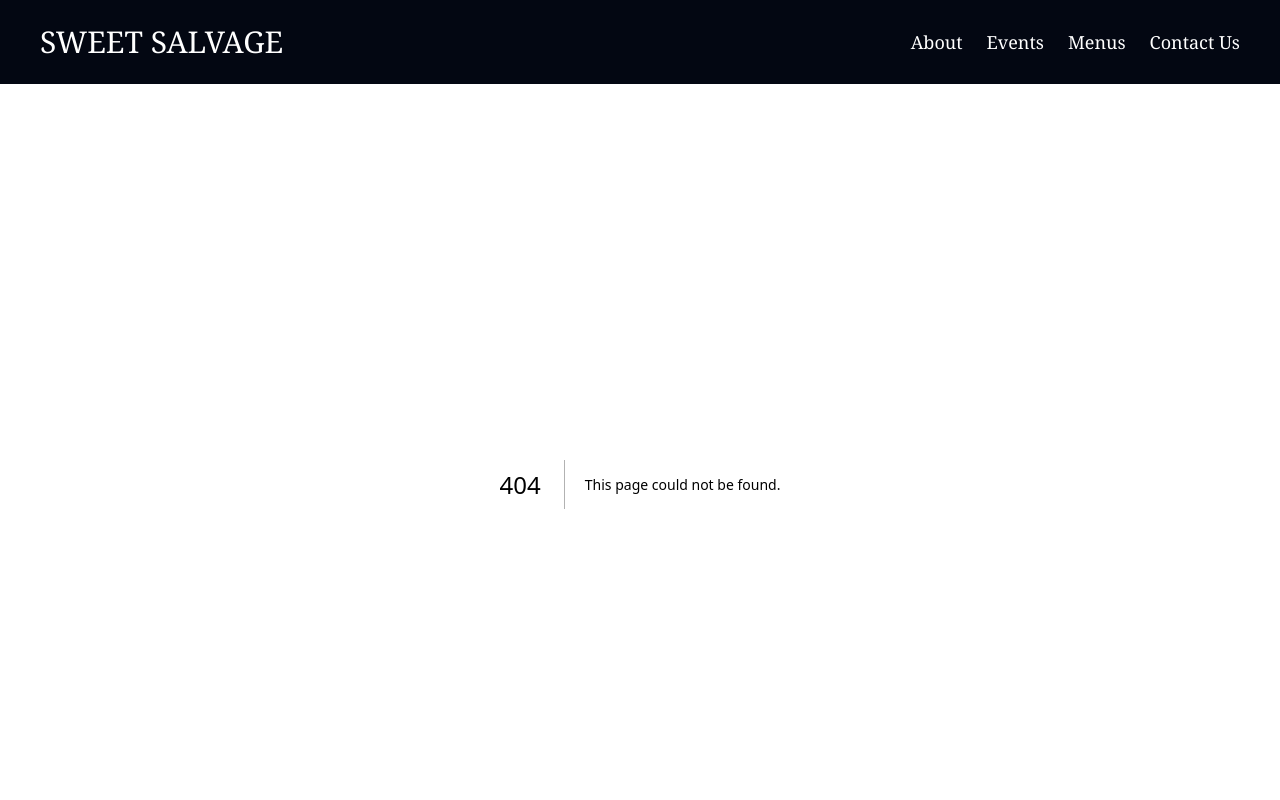
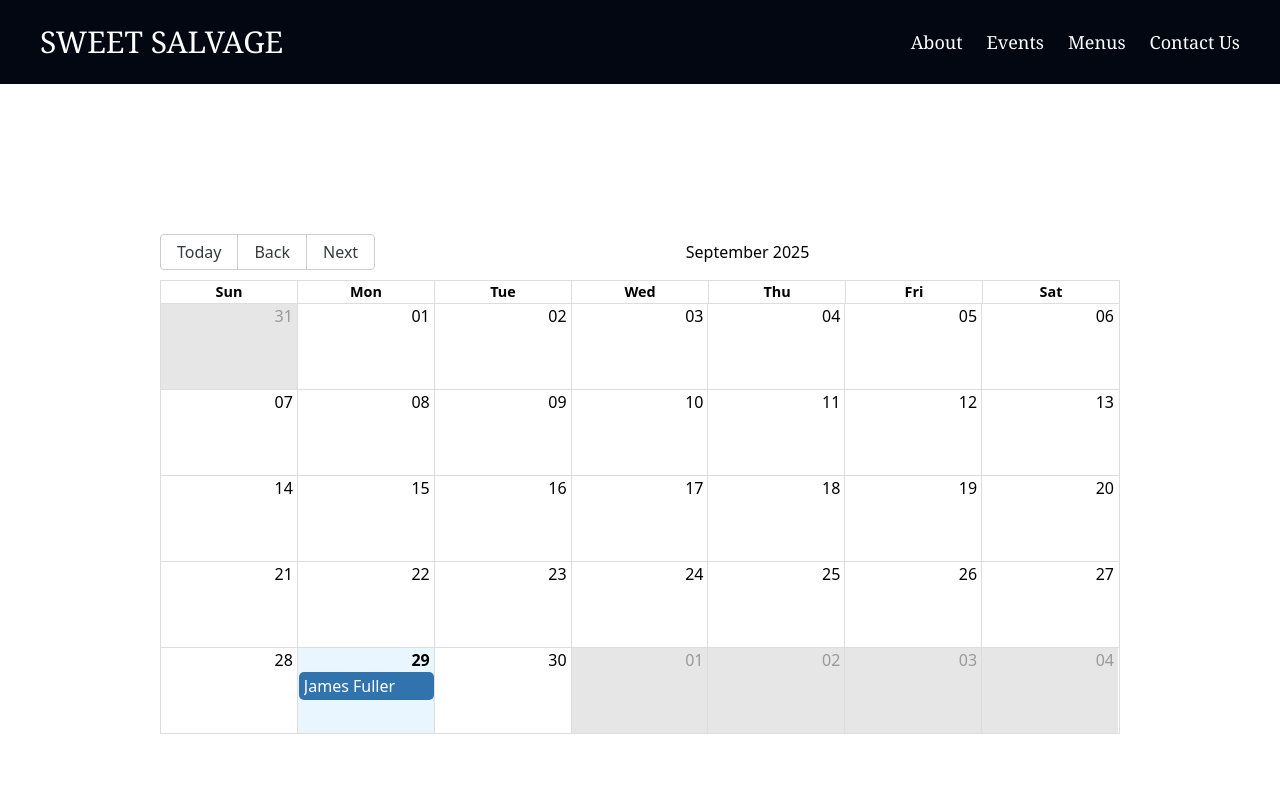
Before and after one commit to b-crites/sweetsalvage, a Next.js app: page /events in a window 1280 px wide. Before the commit this address had no page. Shown: the top 800 px of the page. Built offline with nearby package versions, Linux system fonts and the light colour scheme.

Commit message:
Got the calendar working and still working on the clicking into the event tab

```diff
--- /dev/null
+++ b/app/components/EventsModal.jsx
@@ -0,0 +1,19 @@
+import React from 'react';
+
+
+const EventsModal = ({ isOpen, onClose, event }) => {
+  if (!isOpen) return null;
+
+  return (
+    <div className="modal-overlay" onClick={onClose}>
+      <div className="modal-content" onClick={(e) => e.stopPropagation()}>
+        <h2>{event.title}</h2>
+        <p>Start: {moment(event.start).format('MMMM Do YYYY, h:mm a')}</p>
+        <p>End: {moment(event.end).format('MMMM Do YYYY, h:mm a')}</p>
+        <button onClick={onClose}>Close</button>
+      </div>
+    </div>
+  );
+};
+
+export default EventsModal;
--- a/app/components/Form.jsx
+++ b/app/components/Form.jsx
@@ -53,7 +53,7 @@ export default function Form() {
 
     // Collect common data
     const formData = {
-      selectedForm: selectedValue, // Add selectedValue to capture form type
+      selectedValue, // Add selectedValue to capture form type
       firstName,
       lastName,
       email,
--- /dev/null
+++ b/app/components/MonthSelectionModal.jsx
@@ -0,0 +1,63 @@
+import React from 'react';
+
+const MonthSelectionModal = ({ isOpen, onClose, onStart, setSelectedMonths }) => {
+  const handleChange = (e) => {
+    setSelectedMonths(parseInt(e.target.value, 10));
+  };
+
+
+
+  return (
+    isOpen && (
+      <div className='bg-black z-50' style={modalStyles}>
+
+        <div className='grid grid-cols-1' style={modalContentStyles}>
+          <div className='ms-auto '>
+        <button className='text-gray-500' onClick={onClose}>X</button>
+        </div>
+          <h2 className='py-2 px-10'>Select Number of Months</h2>
+          <select onChange={handleChange}>
+            <option value="0">0 Months</option>
+            <option value="1">1 Month</option>
+            <option value="2">2 Months</option>
+            <option value="3">3 Months</option>
+            <option value="4">4 Months</option>
+            <option value="5">5 Months</option>
+            <option value="6">6 Months</option>
+            <option value="7">7 Months</option>
+            <option value="8">8 Months</option>
+            <option value="9">9 Months</option>
+            <option value="10">10 Months</option>
+            <option value="11">11 Months</option>
+            <option value="12">12 Months</option>
+          </select>
+          <div className='mt-5'>
+          <button className='bg-green-500 text-white font-bold rounded py-2 px-4' onClick={onStart}>Start</button>
+          </div>
+        </div>
+      </div>
+    )
+  );
+};
+
+// Styles for the modal
+const modalStyles = {
+  position: 'fixed',
+  top: 0,
+  left: 0,
+  right: 0,
+  bottom: 0,
+  backgroundColor: 'rgba(0, 0, 0, 0.5)',
+  display: 'flex',
+  justifyContent: 'center',
+  alignItems: 'center',
+};
+
+const modalContentStyles = {
+  backgroundColor: 'white',
+  padding: '10px',
+  borderRadius: '8px',
+  textAlign: 'center',
+};
+
+export default MonthSelectionModal;
--- /dev/null
+++ b/app/events/page.jsx
@@ -0,0 +1,154 @@
+"use client";
+
+import { Calendar, momentLocalizer } from "react-big-calendar";
+import moment from "moment";
+import { useEffect, useState } from "react";
+import "react-big-calendar/lib/css/react-big-calendar.css";
+import MonthSelectionModal from "../components/MonthSelectionModal";
+import EventsModal from "../components/EventsModal";
+
+const localizer = momentLocalizer(moment);
+
+export default function Events() {
+  const [isClient, setIsClient] = useState(false);
+  const [currentDate, setCurrentDate] = useState(new Date());
+  const [isPresentationMode, setIsPresentationMode] = useState(false);
+  const [events] = useState([
+
+      {
+        start: moment().toDate(),
+        end: moment().add(1,'hour').toDate(),
+        title: "James Fuller",
+      }
+      ,
+      {
+        start: moment('2024-11-09T10:00:00').toDate(),
+        end: moment('2024-11-09T10:00:00').toDate(),
+        title: "The Cramer Boys",
+      }
+
+  ]);
+
+  const [isModalOpen, setIsModalOpen] = useState(false);
+  const [selectedEvent, setSelectedEvent] = useState(null);
+
+  const handleEventClick = (event) => {
+    setSelectedEvent(event);
+    setIsModalOpen(true);
+  };
+
+  const [selectedMonths, setSelectedMonths] = useState(""); // State for selected months
+  const [showModal, setShowModal] = useState(false); // State to control modal visibility
+
+  useEffect(() => {
+    setIsClient(true);
+  }, []);
+
+  useEffect(() => {
+    let interval;
+    let monthIndex = 0; // Initialize month index to track the current month in rotation
+
+    if (isPresentationMode && selectedMonths > 0) {
+      // Only start interval if selectedMonths is greater than 0
+      interval = setInterval(() => {
+        // Get the new date based on the current month index
+        const newDate = moment().add(monthIndex, "month").toDate();
+        setCurrentDate(newDate);
+
+        // Increment the month index
+        monthIndex++;
+
+        // Reset month index if it exceeds selected months
+        if (monthIndex > selectedMonths) {
+          monthIndex = 0; // Restart the rotation
+        }
+      }, 1000); // Change month every 15 seconds
+    }
+
+    return () => {
+      if (interval) clearInterval(interval);
+    };
+  }, [isPresentationMode, selectedMonths]); // Include selectedMonths in dependency array
+
+  useEffect(() => {
+    const handleKeyDown = (event) => {
+      // Check for Ctrl + P to show modal
+      if (event.ctrlKey && event.key === "p") {
+        event.preventDefault(); // Prevent the default action
+        setShowModal(true); // Show modal for month selection
+      }
+
+      // Check for Esc to exit presentation mode
+      if (event.key === "Escape") {
+        setIsPresentationMode(false);
+      }
+    };
+
+    document.addEventListener("keydown", handleKeyDown);
+    return () => {
+      document.removeEventListener("keydown", handleKeyDown);
+    };
+  }, []);
+
+  const handleNavigate = (date) => {
+    setCurrentDate(date);
+  };
+
+  const startPresentation = () => {
+    setShowModal(false);
+    setIsPresentationMode(true);
+    // Set the current date to include the selected months in the rotation
+    setCurrentDate(new Date()); // Reset to the current date for the presentation
+  };
+
+  if (!isClient) return null;
+
+
+  return (
+    <div style={{ textAlign: "center" }}>
+      <MonthSelectionModal
+        isOpen={showModal}
+        onClose={() => setShowModal(false)}
+        onStart={startPresentation}
+        setSelectedMonths={setSelectedMonths}
+      />
+      <div
+        style={{
+          position: isPresentationMode ? "fixed" : "relative",
+          top: 0,
+          left: 0,
+          width: "100vw",
+          height: "100vh",
+          backgroundColor: isPresentationMode ? "white" : "initial",
+          zIndex: isPresentationMode ? 1000 : "initial",
+          display: "flex",
+          flexDirection: "column",
+          justifyContent: "center",
+          alignItems: "center",
+          overflow: isPresentationMode ? "hidden" : "initial",
+        }}
+      >
+        {isPresentationMode && (
+          <h2 style={{ fontSize: "2rem", marginBottom: "20px" }}>
+            {moment(currentDate).format("MMMM YYYY")}
+          </h2>
+        )}
+        <Calendar
+          localizer={localizer}
+          date={currentDate}
+          onNavigate={handleNavigate}
+          defaultView="month"
+          views={["month"]}
+          events={events}
+          style={{
+            height: isPresentationMode ? "80vh" : "500px",
+            width: isPresentationMode ? "90vw" : "75%",
+          }}
+          toolbar={!isPresentationMode} // Only show the toolbar when not in presentation mode
+          onSelectEvent={handleEventClick}
+        />
+      </div>
+      <EventsModal isOpen={isModalOpen} onClose={() => setIsModalOpen(false)} event={selectedEvent} />
+    </div>
+  );
+}
--- a/app/globals.css
+++ b/app/globals.css
@@ -7,7 +7,3 @@
     align-items: center;
     display: flex;
 }
-
-.helpMePlease{
-    color:red
-}
--- a/package.json
+++ b/package.json
@@ -10,8 +10,11 @@
   },
   "dependencies": {
     "boxicons": "^2.1.4",
+    "moment": "^2.30.1",
+    "moment-timezone": "^0.5.46",
     "next": "14.2.14",
     "react": "^18",
+    "react-big-calendar": "^1.15.0",
     "react-dom": "^18",
     "react-icons": "^5.3.0"
   },
```
Also changed, not shown: 2 other files (tests, documents, lock files or other folders).
